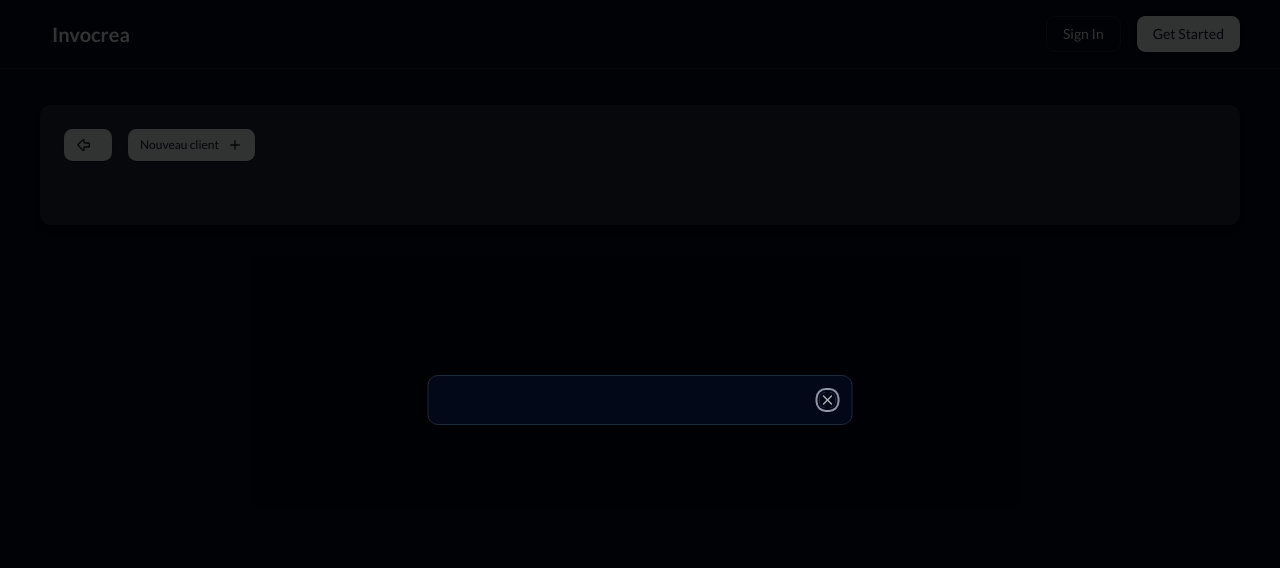
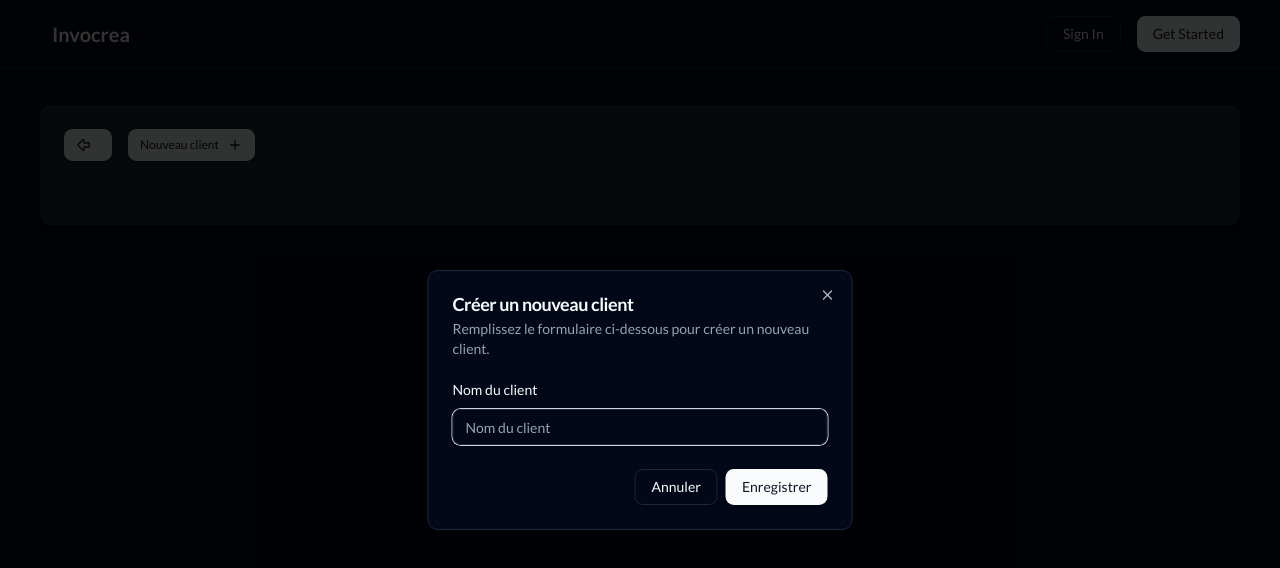
Before and after one commit to NunoFernandesSa/invocrea-app, a Next.js app: page /dashboard/client in a window 1280 px wide. Both pictures are taken after a click on the button "Nouveau client". Shown: the top 568 px of the page. Built offline with nearby package versions, Linux system fonts and the light colour scheme; no server answers.

Commit message:
feat: Implement NewClientForm component and integrate it into NewClientButton for client creation

```diff
--- a/src/app/dashboard/client/page.tsx
+++ b/src/app/dashboard/client/page.tsx
@@ -4,6 +4,7 @@ import BackButton from "@/src/components/common/BackButton";
 import Container from "@/src/components/common/Container";
 import Section from "@/src/components/common/Section";
 import NewClientButton from "@/src/components/features/clients/NewClientButton";
+import NewClientForm from "@/src/forms/NewClientForm";
 import React from "react";
 
 export default function ClientsPage() {
@@ -18,7 +19,9 @@ export default function ClientsPage() {
           <NewClientButton
             isOpen={isDialogOpen}
             setIsOpen={setIsDialogOpen}
-            newClientForm={<></>}
+            newClientForm={
+              <NewClientForm onSuccess={() => setIsDialogOpen(false)} />
+            }
           />
         </div>
       </Section>
--- a/src/components/features/clients/NewClientButton.tsx
+++ b/src/components/features/clients/NewClientButton.tsx
@@ -3,17 +3,26 @@ import { Dialog, DialogContent, DialogTrigger } from "../../shadcn/ui/dialog";
 import { Button } from "../../shadcn/ui/button";
 import { NewClientButtonPropsType } from "@/src/types/new-client-button-props-type";
 import { MdAdd } from "react-icons/md";
-import { useRouter } from "next/navigation";
 
 export default function NewClientButton({
+  isOpen,
+  setIsOpen,
   newClientForm,
 }: NewClientButtonPropsType) {
-  const [isOpen, setIsOpen] = React.useState(false);
+  const handleClick = (e: React.MouseEvent) => {
+    e.preventDefault(); // Empêche tout comportement par défaut
+    setIsOpen(true);
+  };
 
   return (
     <Dialog open={isOpen} onOpenChange={setIsOpen}>
       <DialogTrigger asChild>
-        <Button variant="default" size={"sm"} className="cursor-pointer">
+        <Button
+          variant="default"
+          size={"sm"}
+          className="cursor-pointer"
+          onClick={handleClick}
+        >
           Nouveau client <MdAdd />
         </Button>
       </DialogTrigger>
--- /dev/null
+++ b/src/forms/NewClientForm.tsx
@@ -0,0 +1,80 @@
+import React from "react";
+import {
+  DialogClose,
+  DialogDescription,
+  DialogFooter,
+  DialogHeader,
+  DialogTitle,
+} from "../components/shadcn/ui/dialog";
+import { Label } from "../components/shadcn/ui/label";
+import { Input } from "../components/shadcn/ui/input";
+import { Button } from "../components/shadcn/ui/button";
+
+interface NewClientFormProps {
+  onSuccess?: () => void;
+}
+
+export default function NewClientForm({ onSuccess }: NewClientFormProps) {
+  const [name, setName] = React.useState("");
+  const [error, setError] = React.useState("");
+
+  const handleSubmit = async (e: React.FormEvent) => {
+    e.preventDefault();
+
+    // Validation simple : vérifier si le nom est vide
+    if (name.trim() === "" || name.length < 2) {
+      setError("Le nom du client est requis. Minimum 2 caractères.");
+      console.error("Le nom du client est requis.");
+      return;
+    }
+
+    try {
+      // TODO: Send the form data to the server
+
+      // After successful submission close the dialog
+      if (onSuccess) {
+        onSuccess();
+      }
+    } catch (error) {
+      console.error("Erreur:", error);
+      // TODO: set error message to display it in the form
+      // TODO: Don't close the dialog if error occurs
+    }
+  };
+
+  return (
+    <form onSubmit={handleSubmit}>
+      <DialogHeader className="mb-6">
+        <DialogTitle>Créer un nouveau client</DialogTitle>
+        <DialogDescription>
+          Remplissez le formulaire ci-dessous pour créer un nouveau client.
+        </DialogDescription>
+      </DialogHeader>
+
+      <div className="grid gap-4">
+        {/* ----- name ----- */}
+        <div className="grid gap-3">
+          <Label htmlFor="client-name">Nom du client</Label>
+          <Input
+            id="client-name"
+            placeholder="Nom du client"
+            type="text"
+            value={name}
+            onChange={(e) => setName(e.target.value)}
+          />
+          <span className="text-xs text-red-300">
+            {/* TODO: add error message */}
+            {error}
+          </span>
+        </div>
+      </div>
+
+      <DialogFooter className="mt-3">
+        <DialogClose asChild>
+          <Button variant="outline">Annuler</Button>
+        </DialogClose>
+        <Button type="submit">Enregistrer</Button>
+      </DialogFooter>
+    </form>
+  );
+}
```
